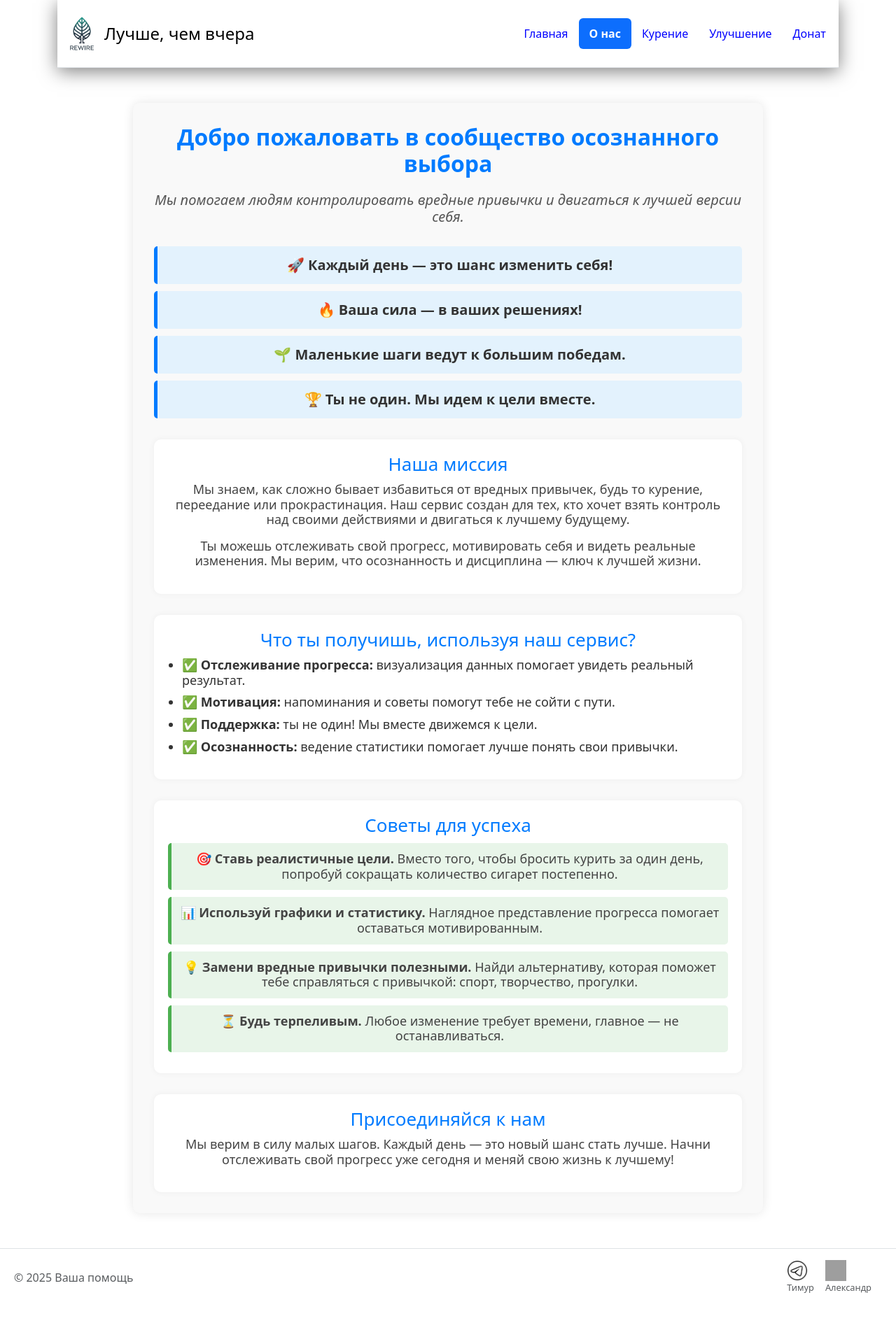
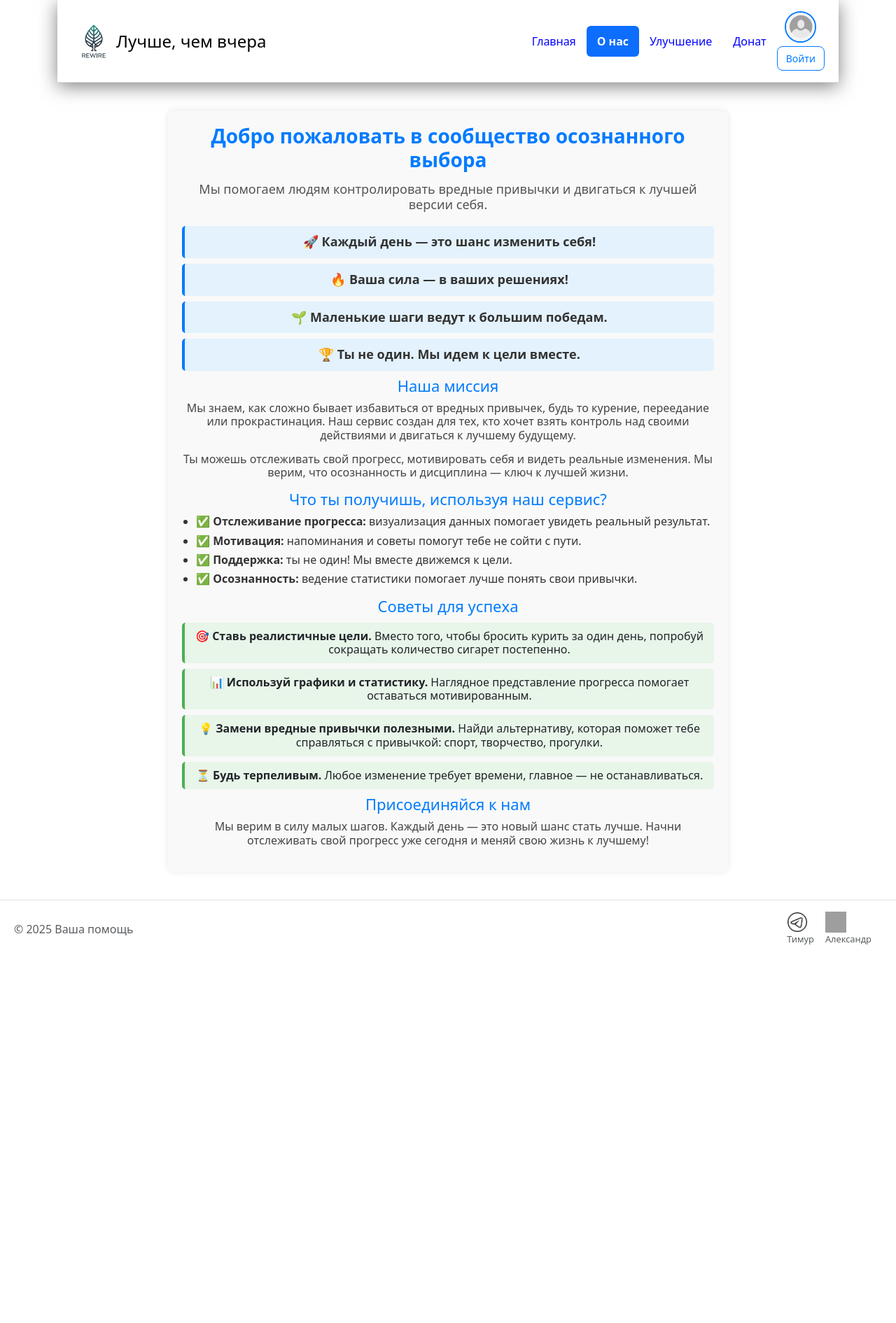
Before and after one commit to juddeau/habit-tracker, a Flask app: page /about in a window 1280 px wide. Shown: the whole page at 70% size. After the commit the page ends 1350 px from the top, so only its background shows below. Run offline with Flask 3, Linux system fonts and the light colour scheme; grey boxes are pictures that could not be loaded.

Commit message:
Add authorization button  with avatar

```diff
--- a/frontend/static/css/main.css
+++ b/frontend/static/css/main.css
@@ -1,5 +1,4 @@
-/*Шапка*/
-
+/* Шапка */
 header {
     position: sticky;
     top: 0;
@@ -8,8 +7,13 @@ header {
     background: white;
     -webkit-box-shadow: 0 5px 25px rgba(0, 0, 0, 0.15);
     box-shadow: 0 5px 25px rgba(0, 0, 0, 0.5);
+    display: flex;
+    justify-content: space-between;
+    align-items: center;
+    padding: 10px 20px;
 }
 
+/* Логотип */
 .header__img {
     height: 64px;
     width: 64px;
@@ -20,21 +24,73 @@ header {
     color: blue;
     padding: 10px 15px;
     border-radius: 8px;
-    transition: background 0.3s, color 0.3s;
+    transition: background 0.3s, color 0.3s, transform 0.2s ease-in-out;
 }
 
 .nav-link:hover {
     background-color: rgba(0, 0, 255, 0.1);
+    transform: scale(1.05);
 }
 
 .nav-link.active {
     background-color: blue;
     color: white;
     font-weight: bold;
+    transition: background 0.3s ease-in-out, color 0.3s ease-in-out;
+}
+
+/* Контейнер аватара */
+.user-avatar-container {
+    display: flex;
+    align-items: center;
+    gap: 10px;
+    position: relative;
+}
+
+/* Стиль аватара */
+.user-avatar {
+    width: 45px;
+    height: 45px;
+    border-radius: 50%;
+    object-fit: cover;
+    border: 2px solid #007bff;
+    cursor: pointer;
+    transition: transform 0.3s ease-in-out;
+}
+
+.user-avatar:hover {
+    transform: scale(1.1);
+}
+
+/* Контейнер для гостя */
+.guest-avatar {
+    display: flex;
+    flex-direction: column;
+    align-items: center;
+    text-align: center;
+}
+
+/* Кнопка "Войти" */
+.login-btn {
+    margin-top: 5px;
+    font-size: 14px;
+    padding: 6px 12px;
+    background: white;
+    border: 1px solid #007bff;
+    color: #007bff;
+    border-radius: 8px;
+    transition: background 0.3s ease, color 0.3s ease;
+    text-decoration: none;
+    white-space: nowrap;
+    text-align: center;
+}
+
+.login-btn:hover {
+    background: #007bff;
+    color: white;
 }
 
 /* Футер */
-
 .footer_tg, .footer_tg_sacha {
     height: 30px;
     width: 30px;
@@ -65,14 +121,12 @@ container, footer {
 }
 
 /* Дерево */
-
 .derevo {
     height: 500px;
     width: 1000px;
 }
 
 /* Регистрация */
-
 .registration-container {
     width: 400px;
     margin: 50px auto;
@@ -84,7 +138,6 @@ container, footer {
 }
 
 /* Главный экран */
-
 .hero-section {
     display: flex;
     align-items: center;
@@ -120,10 +173,26 @@ container, footer {
     .hero-image {
         max-height: 300px;
     }
+
+    /* Перемещение аватара вниз */
+    .user-avatar-container {
+        position: relative;
+        justify-content: center;
+        margin-top: 10px;
+    }
+
+    .user-avatar {
+        width: 40px;
+        height: 40px;
+    }
+
+    .login-btn {
+        font-size: 12px;
+        padding: 5px 10px;
+    }
 }
 
 /* Страница "Курение" */
-
 .smoking-container {
     max-width: 700px;
     margin: 50px auto;
@@ -147,188 +216,86 @@ container, footer {
     margin-bottom: 25px;
 }
 
-/* Форма */
-.smoking-form {
-    display: flex;
-    flex-direction: column;
-    align-items: center;
-    gap: 15px;
+/* Поле ввода в "Курение" */
+.smoking-form .form-control {
+    width: 100%;
+    max-width: 400px;
+    padding: 12px;
+    font-size: 18px;
+    text-align: center;
+    border-radius: 8px;
 }
 
-.input-group {
-    display: flex;
-    flex-direction: column;
-    width: 100%;
-    text-align: left;
+/* Кнопки "Зарегистрироваться" и "Войти" */
+.btn-primary, .btn-outline-secondary {
+    transition: all 0.3s ease-in-out;
+    position: relative;
+    overflow: hidden;
 }
 
-.form-label {
-    font-weight: bold;
-    color: #333;
-    margin-bottom: 5px;
+/* Эффект свечения */
+.btn-primary:hover, .btn-outline-secondary:hover {
+    transform: scale(1.05);
+    box-shadow: 0 0 15px rgba(0, 123, 255, 0.5);
 }
 
-.form-control {
-    padding: 15px; /* Увеличил высоту поля */
-    font-size: 20px; /* Увеличил шрифт */
-    border-radius: 8px;
-    border: 2px solid #007bff;
-    width: 100%;
-    max-width: 400px; /* Теперь поле ввода больше и удобнее */
-    text-align: center;
+/* Анимация вспышки */
+.btn-primary::after, .btn-outline-secondary::after {
+    content: "";
+    position: absolute;
+    top: 50%;
+    left: 50%;
+    width: 300%;
+    height: 300%;
+    background: rgba(255, 255, 255, 0.2);
+    transition: width 0.4s ease-out, height 0.4s ease-out, opacity 0.4s ease-out;
+    transform: translate(-50%, -50%);
+    border-radius: 50%;
+    opacity: 0;
 }
 
-/* Кнопка */
-.btn-primary {
-    background-color: #007bff;
-    border-color: #007bff;
-    color: white;
-    padding: 12px 20px;
-    font-size: 18px;
-    border-radius: 5px;
-    cursor: pointer;
-    transition: background 0.3s ease;
-    width: 100%;
-    max-width: 250px;
+/* Вспышка при нажатии */
+.btn-primary:active::after, .btn-outline-secondary:active::after {
+    width: 0;
+    height: 0;
+    opacity: 1;
+    transition: 0s;
 }
 
-.btn-primary:hover {
-    background-color: #0056b3;
+/* Анимация кнопок "Зарегистрироваться" и "Войти" на главной */
+.btn-primary, .btn-outline-secondary {
+    transition: all 0.3s ease-in-out;
+    position: relative;
+    overflow: hidden;
 }
 
-/* График */
-.smoking-chart-title {
-    margin-top: 25px;
-    font-size: 22px;
-    font-weight: bold;
+/* Эффект свечения при наведении */
+.btn-primary:hover, .btn-outline-secondary:hover {
+    transform: scale(1.05); /* Легкое увеличение */
+    box-shadow: 0 0 15px rgba(0, 123, 255, 0.5); /* Свечение */
 }
 
-.chart-container {
-    margin-top: 25px;
-    width: 100%;
-    max-width: 800px;
-    height: 400px;
-    margin-left: auto;
-    margin-right: auto;
-    background: white;
-    border-radius: 10px;
-    box-shadow: 0 4px 10px rgba(0, 0, 0, 0.1);
+/* Анимация вспышки */
+.btn-primary::after, .btn-outline-secondary::after {
+    content: "";
+    position: absolute;
+    top: 50%;
+    left: 50%;
+    width: 300%;
+    height: 300%;
+    background: rgba(255, 255, 255, 0.2);
+    transition: width 0.4s ease-out, height 0.4s ease-out, opacity 0.4s ease-out;
+    transform: translate(-50%, -50%);
+    border-radius: 50%;
+    opacity: 0;
 }
 
-/* Стили для страницы "О нас" */
-
-.about-container {
-    max-width: 900px;
-    margin: 50px auto;
-    padding: 30px;
-    background-color: #f9f9f9;
-    border-radius: 10px;
-    box-shadow: 0 0 15px rgba(0, 0, 0, 0.1);
-    text-align: center;
-}
-
-.about-title {
-    font-size: 32px;
-    font-weight: bold;
-    color: #007bff;
-    margin-bottom: 20px;
-}
-
-.about-subtitle {
-    font-size: 20px;
-    font-style: italic;
-    color: #555;
-    margin-bottom: 30px;
-}
-
-.about-quotes {
-    margin: 20px 0;
-}
-
-.quote {
-    font-size: 20px;
-    font-weight: bold;
-    color: #333;
-    background: #e3f2fd;
-    padding: 15px;
-    border-left: 5px solid #007bff;
-    border-radius: 5px;
-    margin: 10px 0;
-}
-
-/* Блоки миссии и преимуществ */
-.about-mission, .about-benefits, .about-tips, .about-join {
-    margin-top: 30px;
-    padding: 20px;
-    background-color: white;
-    border-radius: 10px;
-    box-shadow: 0 0 10px rgba(0, 0, 0, 0.05);
-}
-
-.mission-title, .benefits-title, .tips-title, .join-title {
-    font-size: 26px;
-    color: #007bff;
-    margin-bottom: 10px;
-}
-
-.mission-text, .join-text, .tips-text {
-    font-size: 18px;
-    color: #444;
-}
-
-.benefits-list {
-    text-align: left;
-    padding-left: 20px;
-    font-size: 18px;
-    color: #333;
-}
-
-.benefits-list li {
-    margin-bottom: 10px;
-}
-
-.tips-text {
-    font-size: 18px;
-    background: #e8f5e9;
-    padding: 12px;
-    border-left: 5px solid #4caf50;
-    border-radius: 5px;
-    margin: 10px 0;
-}
-
-/* Адаптация под мобильные устройства */
-@media (max-width: 768px) {
-    .about-container {
-        max-width: 95%;
-        padding: 20px;
-    }
-
-    .about-title {
-        font-size: 28px;
-    }
-
-    .quote, .tips-text {
-        font-size: 18px;
-        padding: 10px;
-    }
-
-    .mission-title, .benefits-title, .tips-title, .join-title {
-        font-size: 22px;
-    }
-
-    .mission-text, .join-text, .tips-text {
-        font-size: 16px;
-    }
-}
-
-/* Выравнивание кнопки на странице регистрации */
-.registration-form .btn-primary {
-    width: 100%; /* Делаем кнопку такой же ширины, как поля ввода */
-    max-width: 400px; /* Совпадает с max-width у .form-control */
-    padding: 15px; /* Делаем кнопку выше для удобства */
-    font-size: 20px; /* Увеличиваем шрифт для читабельности */
-    border-radius: 8px; /* Закругляем углы для эстетики */
-    text-align: center;
+/* Эффект вспышки при нажатии */
+.btn-primary:active::after, .btn-outline-secondary:active::after {
+    width: 0;
+    height: 0;
+    opacity: 1;
+    transition: 0s;
 }
 
 /* Анимация для кнопок переключения вкладок */
@@ -372,3 +339,95 @@ container, footer {
     width: 100%;
     left: 0;
 }
+
+/* Стили для страницы "О нас" */
+.about-container {
+    max-width: 800px;
+    margin: 40px auto;
+    padding: 20px;
+    background-color: #f9f9f9;
+    border-radius: 10px;
+    box-shadow: 0 0 10px rgba(0, 0, 0, 0.1);
+    text-align: center;
+}
+
+.about-title {
+    font-size: 28px;
+    font-weight: bold;
+    color: #007bff;
+    margin-bottom: 15px;
+}
+
+.about-subtitle {
+    font-size: 18px;
+    color: #555;
+    margin-bottom: 20px;
+}
+
+.quote {
+    font-size: 18px;
+    font-weight: bold;
+    color: #333;
+    background: #e3f2fd;
+    padding: 12px;
+    border-left: 4px solid #007bff;
+    border-radius: 5px;
+    margin: 8px 0;
+}
+
+.mission-title, .benefits-title, .tips-title, .join-title {
+    font-size: 22px;
+    color: #007bff;
+    margin-bottom: 10px;
+}
+
+.mission-text, .join-text {
+    font-size: 16px;
+    color: #444;
+    margin-bottom: 15px;
+}
+
+.benefits-list {
+    text-align: left;
+    padding-left: 20px;
+    font-size: 16px;
+    color: #333;
+}
+
+.benefits-list li {
+    margin-bottom: 8px;
+}
+
+.tips-text {
+    font-size: 16px;
+    background: #e8f5e9;
+    padding: 10px;
+    border-left: 4px solid #4caf50;
+    border-radius: 5px;
+    margin: 8px 0;
+}
+
+/* Адаптация под мобильные устройства */
+@media (max-width: 768px) {
+    .about-container {
+        max-width: 95%;
+        padding: 15px;
+    }
+
+    .about-title {
+        font-size: 24px;
+    }
+
+    .quote, .tips-text {
+        font-size: 16px;
+        padding: 8px;
+    }
+
+    .mission-title, .benefits-title, .tips-title, .join-title {
+        font-size: 20px;
+    }
+
+    .mission-text, .join-text {
+        font-size: 14px;
+    }
+}
--- a/frontend/templates/base.html
+++ b/frontend/templates/base.html
@@ -25,9 +25,11 @@
                 <li class="nav-item">
                     <a href="{{ url_for('about') }}" class="nav-link {% if request.path == url_for('about') %}active{% endif %}">О нас</a>
                 </li>
+                {% if current_user and current_user.is_authenticated %}
                 <li class="nav-item">
                     <a href="{{ url_for('smoking') }}" class="nav-link {% if request.path == url_for('smoking') %}active{% endif %}">Курение</a>
                 </li>
+                {% endif %}
                 <li class="nav-item">
                     <a href="{{ url_for('upgrade') }}" class="nav-link {% if request.path == url_for('upgrade') %}active{% endif %}">Улучшение</a>
                 </li>
@@ -35,6 +37,19 @@
                     <a href="{{ url_for('donat') }}" class="nav-link {% if request.path == url_for('donat') %}active{% endif %}">Донат</a>
                 </li>
             </ul>
+
+            <!-- Аватар пользователя -->
+            <div class="user-avatar-container">
+                {% if current_user and current_user.is_authenticated %}
+                    <img src="{{ current_user.avatar_url or url_for('static', filename='img/default_avatar.png') }}" class="user-avatar" alt="Аватар">
+                {% else %}
+                    <div class="guest-avatar">
+                        <img src="{{ url_for('static', filename='img/default_avatar.png') }}" class="user-avatar" alt="Гость">
+                        <a href="{{ url_for('login') }}" class="btn btn-outline-primary login-btn">Войти</a>
+                    </div>
+                {% endif %}
+            </div>
+
         </header>
 
         <h1>{% block body %}{% endblock %}</h1>
```
Also changed, not shown: frontend/templates/entrance.html (+5 -5 lines), frontend/static/img/default_avatar.png (added).
